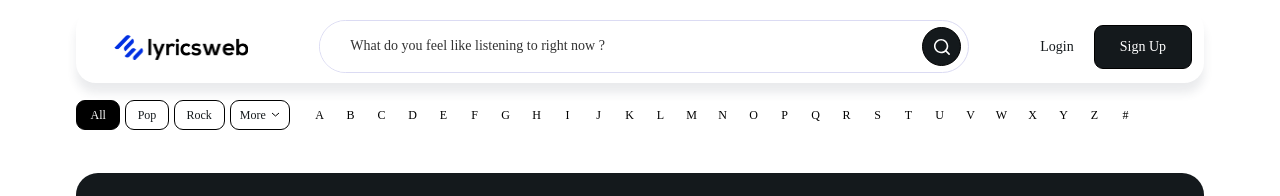
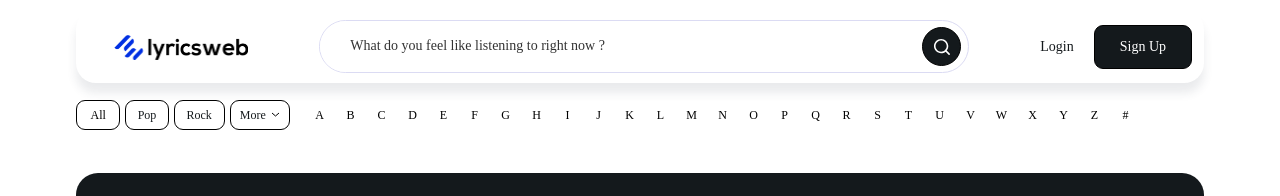
Before and after one commit to Deepakverma-556/music, a React (Create React App) app: page / in a window 1280 px wide. Shown: the top 196 px of the page. Built offline with nearby package versions, Linux system fonts and the light colour scheme.

Commit message:
add usesearchparams

```diff
--- a/src/components/Hero.jsx
+++ b/src/components/Hero.jsx
@@ -5,30 +5,28 @@ import { ALPHABET_LIST } from '../utils/helper'
 import hero from '../assets/images/webp/hero.webp'
 import profile from '../assets/images/webp/profile.webp'
 import { DownArrow } from '../utils/icons'
-import { useNavigate } from 'react-router-dom'
+import { useSearchParams } from 'react-router-dom'
 
 const Hero = () => {
-    const [text, setText] = useState("HIT ME HARD AND SOFT")
-    const [alphaText, setAlphaText] = useState()
-    const navigate = useNavigate()
+    const [activeParams, setActiveParams] = useSearchParams('value')
+    const [text, setText] = useState("")
 
-    const handleDomainChange = (newDomain) => {
-        navigate(`?value=${newDomain}`);
-        setText(`HIT ME HARD AND ${newDomain.toUpperCase()}`)
-    };
-    const handleChange = (newText) => (
-        setAlphaText(`${newText}`)
-    )
+    const handleDomainChange = (value) => {
+        setActiveParams({ value })
+    }
+    const handleChange = (item) => {
+        setText(item)
+    }
     return (
         <div className='pt-[10px] pb-10'>
             <Header />
             <div className='max-w-[1160px] mx-auto px-4'>
                 <div className='flex items-center gap-[15px] pt-[17px] max-xl:overflow-x-auto pb-2'>
                     <div className='flex items-center gap-[5px]'>
-                        <CustomButton customOnClick={() => handleDomainChange("all")} myClass="!text-xs px-[13.48px] py-[5.84px] !bg-black text-white hover:text-black hover:!bg-transparent" text="All" />
-                        <CustomButton customOnClick={() => handleDomainChange("pop")} myClass="!text-xs text-customBlack py-[5.84px] px-[11.37px] hover:!bg-customBlack hover:text-white" text="Pop" />
-                        <CustomButton customOnClick={() => handleDomainChange("rock")} myClass="!text-xs text-customBlack py-[5.84px] px-[11.8px] hover:!bg-customBlack hover:text-white" text="Rock" />
-                        <CustomButton customOnClick={() => handleDomainChange("music")} myClass="!text-xs text-customBlack py-[5.84px] px-[9.2px] hover:!bg-customBlack hover:text-white group flex items-center gap-[5px]" text="More" icon={<DownArrow myClass="group-hover:stroke-white transition-all duration-300" />} />
+                        <CustomButton customOnClick={() => handleDomainChange("soft")} myClass={`${activeParams.get('value') === 'soft' ? "bg-black text-white" : ""} !text-xs px-[13.48px] py-[5.84px] hover:!bg-customBlack hover:text-white`} text="All" />
+                        <CustomButton customOnClick={() => handleDomainChange("pop")} myClass={`${activeParams.get('value') === 'pop' ? "bg-black text-white" : ""} !text-xs text-customBlack py-[5.84px] px-[11.37px] hover:!bg-customBlack hover:text-white`} text="Pop" />
+                        <CustomButton customOnClick={() => handleDomainChange("rock")} myClass={`${activeParams.get('value') === 'rock' ? "bg-black text-white" : ""} !text-xs text-customBlack py-[5.84px] px-[11.8px] hover:!bg-customBlack hover:text-white`} text="Rock" />
+                        <CustomButton customOnClick={() => handleDomainChange("music")} myClass={`${activeParams.get('value') === 'music' ? "bg-black text-white" : ""} !text-xs text-customBlack py-[5.84px] px-[9.2px] hover:!bg-customBlack hover:text-white group flex items-center gap-[5px]`} text="More" icon={<DownArrow myClass={`${activeParams.get('value') === "music" ? "stroke-white" : ""} group-hover:stroke-white transition-all duration-300`} />} />
                     </div>
                     <div className='flex items-center gap-[2px]'>
                         {ALPHABET_LIST.map(function (item, index) {
@@ -37,12 +35,12 @@ const Hero = () => {
                     </div>
                 </div>
                 <div className='bg-customBlack rounded-[22px] flex pl-12 pr-[43px] justify-between pt-[38px] mt-[35px] relative pb-[43px] max-sm:flex-wrap max-sm:pt-4 max-sm:px-5 max-sm:pb-20'>
-                    <h1 className='font-montserrat text-5xl leading-[58.51px] text-white font-bold max-lg:text-4xl max-sm:text-center max-sm:text-3xl'>{text}</h1>
+                    <h1 className='font-montserrat text-5xl leading-[58.51px] uppercase text-white font-bold max-lg:text-4xl max-sm:text-center max-sm:text-3xl'>hit me hard and {activeParams.get('value') === "music" ? "music" : activeParams.get('value') === "pop" ? "pop" : activeParams.get('value') === "rock" ? "rock" : "soft"}</h1>
                     <img src={hero} alt="hero" className='size-[261px] max-lg:size-48 max-sm:mx-auto max-sm:mt-4 pointer-events-none' />
                     <div className='absolute flex items-center gap-[26px] -bottom-16 max-lg:-bottom-10 max-sm:-bottom-6'>
                         <img src={profile} alt="profile" className='size-[206px] max-lg:size-32 max-sm:size-20 pointer-events-none' />
                         <div>
-                            <p className='font-semibold text-[32px] max-lg:text-2xl leading-[42px] text-white max-sm:text-lg'>Billie Eilish {alphaText}</p>
+                            <p className='font-semibold text-[32px] max-lg:text-2xl leading-[42px] text-white max-sm:text-lg'>Billie Eilish {text}</p>
                             <p className='font-montserrat font-medium text-base leading-5 text-darkGray pt-[5px] max-lg:pt-0 pb-[21px] max-sm:text-sm'>Relesed May 17, 2024</p>
                         </div>
                     </div>
```
